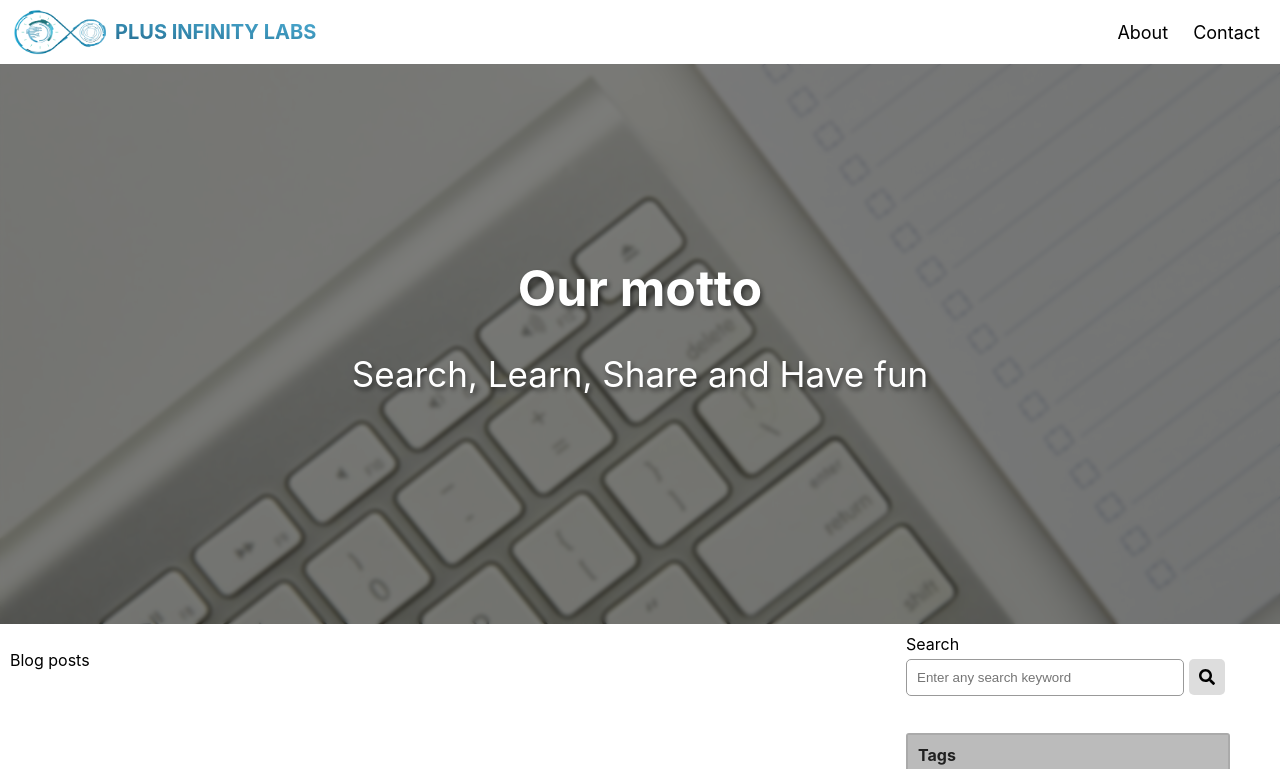
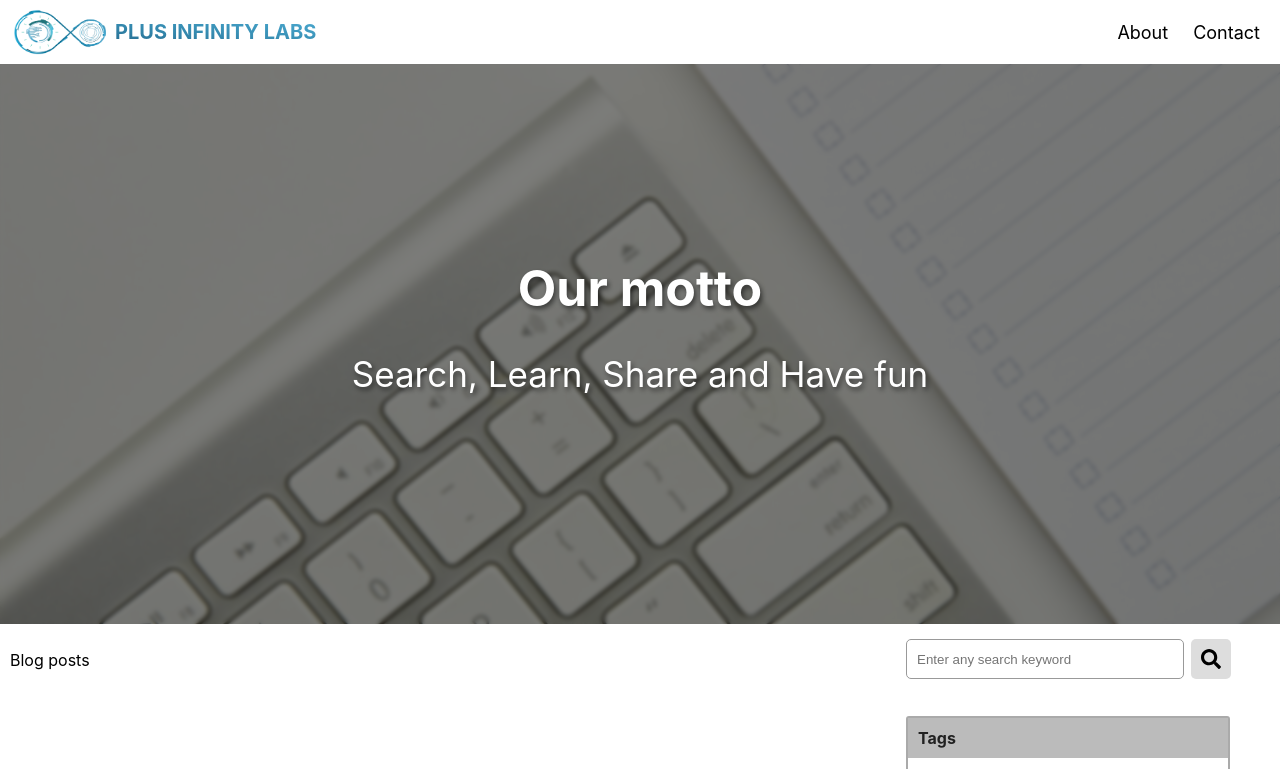
Before and after one commit to GowshikPrabhu/pi-labs-blog, a React (Create React App) app: page / in a window 1280 px wide. Shown: the top 769 px of the page. Built offline with nearby package versions, Linux system fonts and the light colour scheme.

Commit message:
Fix style in searchbar

```diff
--- a/src/pages/Home/components/Searchbar/Searchbar.css
+++ b/src/pages/Home/components/Searchbar/Searchbar.css
@@ -4,8 +4,9 @@
   padding-top: 5px;
 }
 .search-icon {
-  margin-left: 5px;
+  margin-left: 7px;
   padding: 10px;
+  font-size: 20px;
   border-radius: 5px;
   background-color: #dddddd;
 }
--- a/src/pages/Home/components/Searchbar/Searchbar.js
+++ b/src/pages/Home/components/Searchbar/Searchbar.js
@@ -13,8 +13,6 @@ import './Searchbar.css';
 const Searchbar = ({ value, onSearchChange, onSearchSubmit }) => {
   return (
     <div>
-      <label>Search</label>
-      <br />
       <div className='search-bar'>
         <input
           type='text'
```
